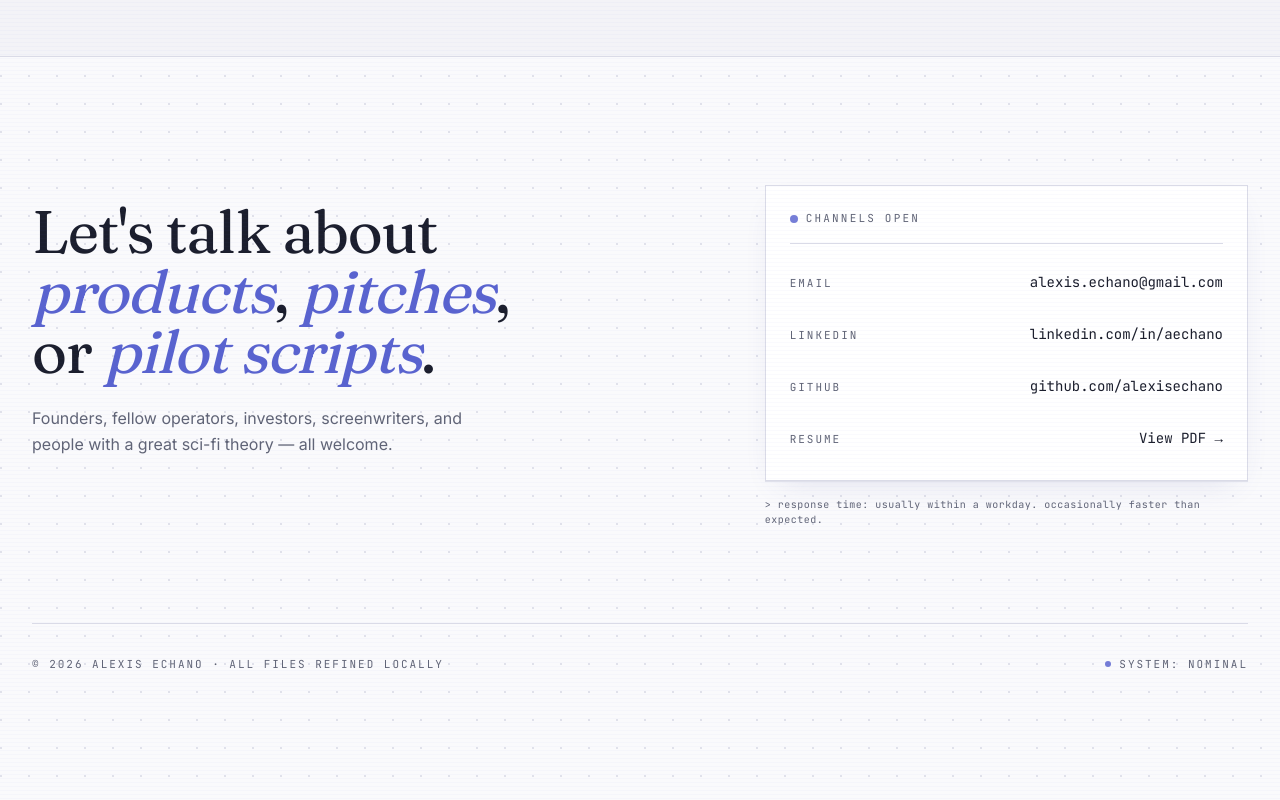
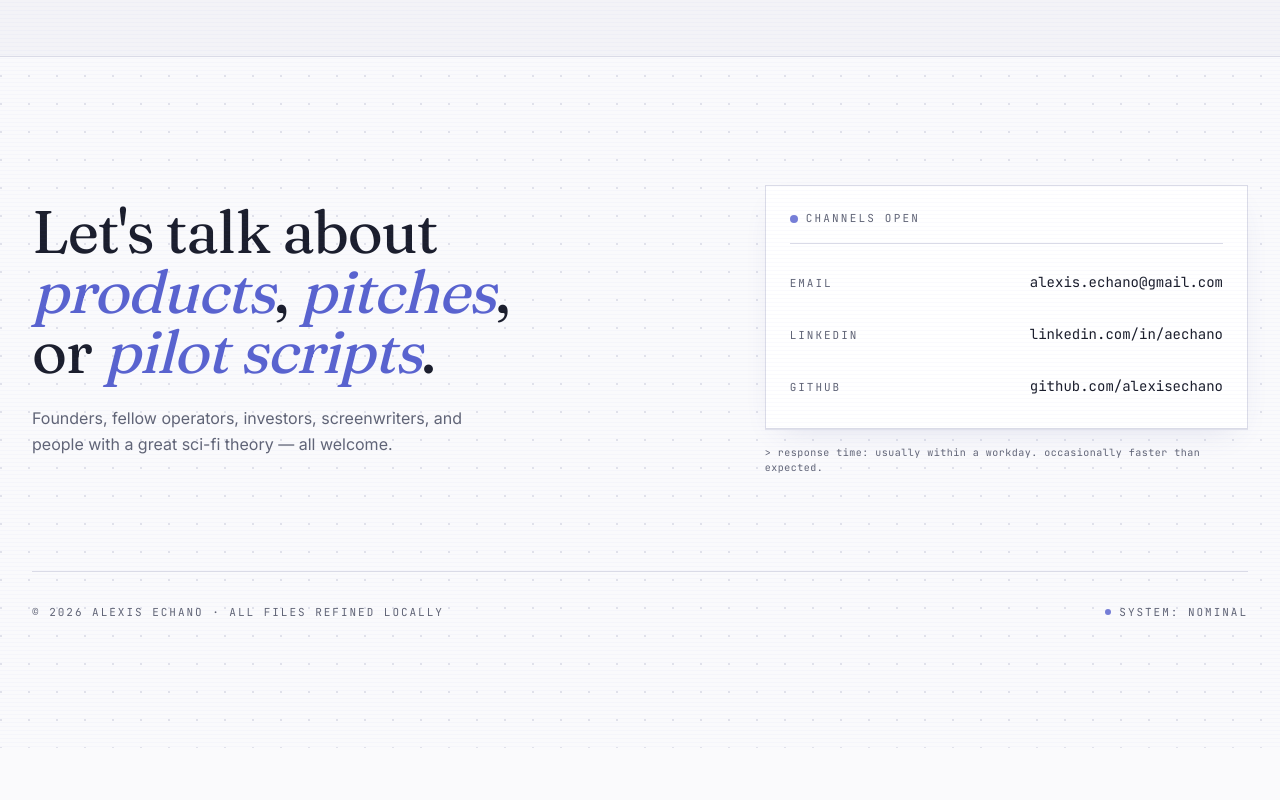
Before and after one commit to alexisechano/alexisechano.github.io, a React (Vite) app: page / in a window 1280 px wide. Shown: the part 4881-5681 px from the top of the page. After the commit the page ends 5629 px from the top, so only its background shows below. Built offline with nearby package versions, Linux system fonts and the light colour scheme; the HTML template or start-up script is replaced by a standard one.

Commit message:
Remove files

```diff
--- a/src/components/portfolio/Contact.tsx
+++ b/src/components/portfolio/Contact.tsx
@@ -2,7 +2,6 @@ const links = [
   { label: "Email", value: "alexis.echano@gmail.com", href: "mailto:alexis.echano@gmail.com" },
   { label: "LinkedIn", value: "linkedin.com/in/aechano", href: "https://www.linkedin.com/in/aechano/" },
   { label: "GitHub", value: "github.com/alexisechano", href: "https://github.com/alexisechano" },
-  { label: "Resume", value: "View PDF →", href: "https://alexisechano.github.io/resume.pdf" },
 ];
 
 const Contact = () => {
```
